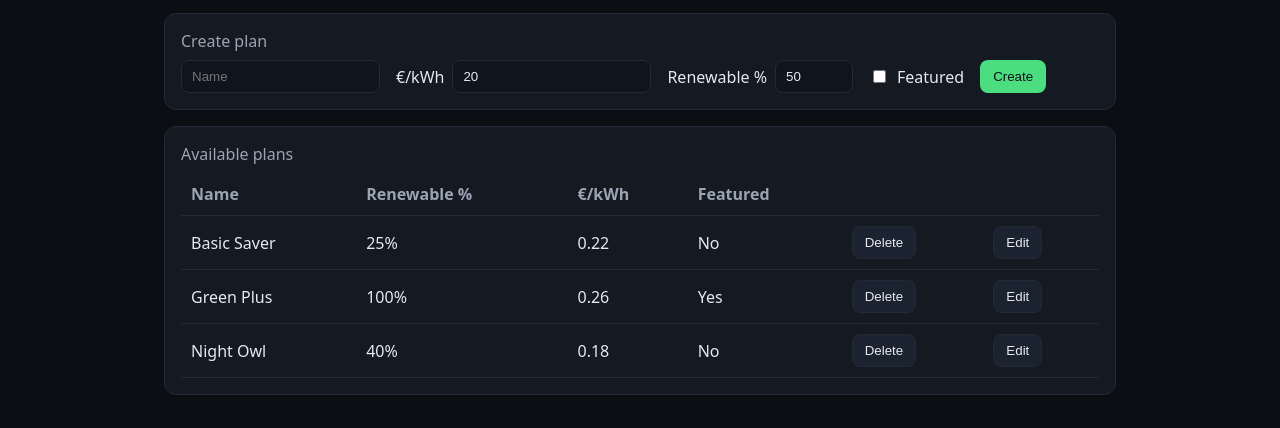
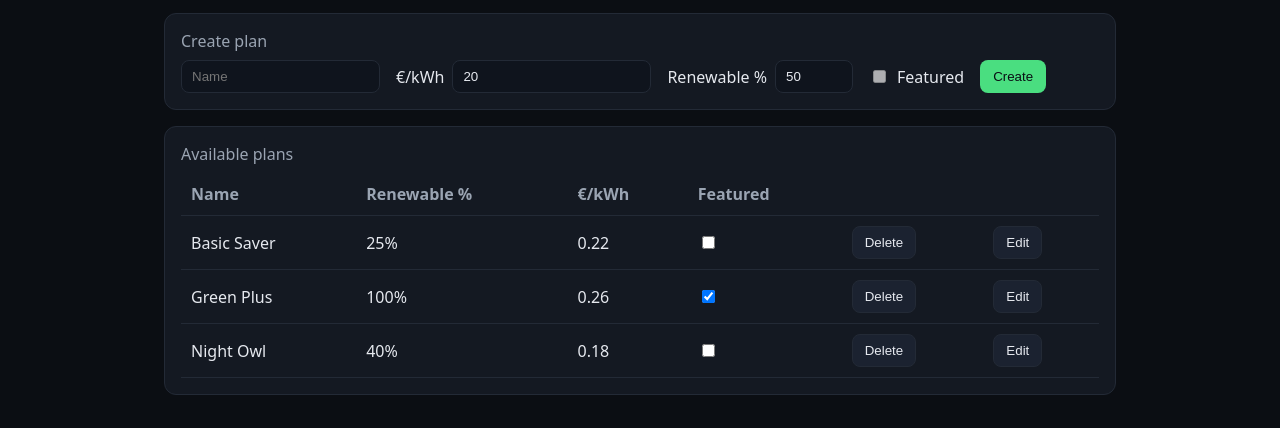
Before and after one commit to florin7/preparation_chatgpt5, a React (Vite) app: page /plans in a window 1280 px wide. Shown: the part 197-625 px from the top of the page. Built offline with nearby package versions, Linux system fonts and the light colour scheme.

Commit message:
- completed task 1

```diff
--- a/src/api/client.ts
+++ b/src/api/client.ts
@@ -95,7 +95,18 @@ async function simulate<T>(
 
 export const api = {
   async listPlans() {
+    const savedPlans = localStorage.getItem("plans");
+    if (savedPlans) {
+      try {
+        return simulate([...JSON.parse(savedPlans)]);
+      } catch (err) {
+        console.error(err);
+      }
+    }
     return simulate([...plans]);
+  },
+  async savePlans(plans: Plan[]) {
+    localStorage.setItem("plans", JSON.stringify(plans));
   },
   async createPlan(input: CreatePlanInput) {
     const parsed = CreatePlanSchema.parse(input);
--- a/src/pages/PlansPage.tsx
+++ b/src/pages/PlansPage.tsx
@@ -6,20 +6,37 @@ export function PlansPage() {
   const [loading, setLoading] = useState(true);
   const [error, setError] = useState<string | null>(null);
   const [editingPlan, setEditingPlan] = useState<Plan | null>(null);
+  const [initialized, setInitialized] = useState(false);
 
   useEffect(() => {
     api
       .listPlans()
       .then(setPlans)
       .catch((e) => setError(e.message))
-      .finally(() => setLoading(false));
+      .finally(() => {
+        setLoading(false);
+        setInitialized(true);
+      });
   }, []);
+
+  useEffect(() => {
+    initialized && api.savePlans(plans);
+  }, [plans, initialized]);
 
   const handleSavedEditedPlan = () => {
     setPlans((prev) =>
       prev.map((p) => (p.id !== editingPlan?.id ? p : editingPlan))
     );
     setEditingPlan(null);
+  };
+
+  const handleEditFeatured = (plan: Plan) => {
+    setPlans((prev) =>
+      prev.map((p) => ({
+        ...p,
+        isFeatured: plan.id === p.id && !plan.isFeatured,
+      }))
+    );
   };
 
   async function handleCreate(input: CreatePlanInput) {
@@ -50,7 +67,10 @@ export function PlansPage() {
       )}
       <div className="card">
         <h2>Create plan</h2>
-        <PlanForm onSubmit={handleCreate} />
+        <PlanForm
+          onSubmit={handleCreate}
+          featuredDisabled={!!plans.find((p) => p.isFeatured)}
+        />
       </div>
       <div className="card">
         <h2>Available plans</h2>
@@ -109,7 +129,15 @@ export function PlansPage() {
                       <>{(p.priceCentsPerKwh / 100).toFixed(2)}</>
                     )}
                   </td>
-                  <td>{p.isFeatured ? "Yes" : "No"}</td>
+                  <td>
+                    {
+                      <input
+                        type="checkbox"
+                        checked={p.isFeatured}
+                        onChange={() => handleEditFeatured(p)}
+                      />
+                    }
+                  </td>
                   <td>
                     <button onClick={() => handleDelete(p.id)}>Delete</button>
                   </td>
@@ -138,8 +166,10 @@ export function PlansPage() {
 
 function PlanForm({
   onSubmit,
+  featuredDisabled,
 }: {
   onSubmit: (input: CreatePlanInput) => void;
+  featuredDisabled: boolean;
 }) {
   const [name, setName] = useState("");
   const [price, setPrice] = useState(20);
@@ -158,6 +188,7 @@ function PlanForm({
           isFeatured: featured,
         });
         setName("");
+        setFeatured(false);
       }}
     >
       <input
@@ -189,6 +220,7 @@ function PlanForm({
         <input
           type="checkbox"
           checked={featured}
+          disabled={featuredDisabled}
           onChange={(e) => setFeatured(e.target.checked)}
         />
         <span>Featured</span>
```
